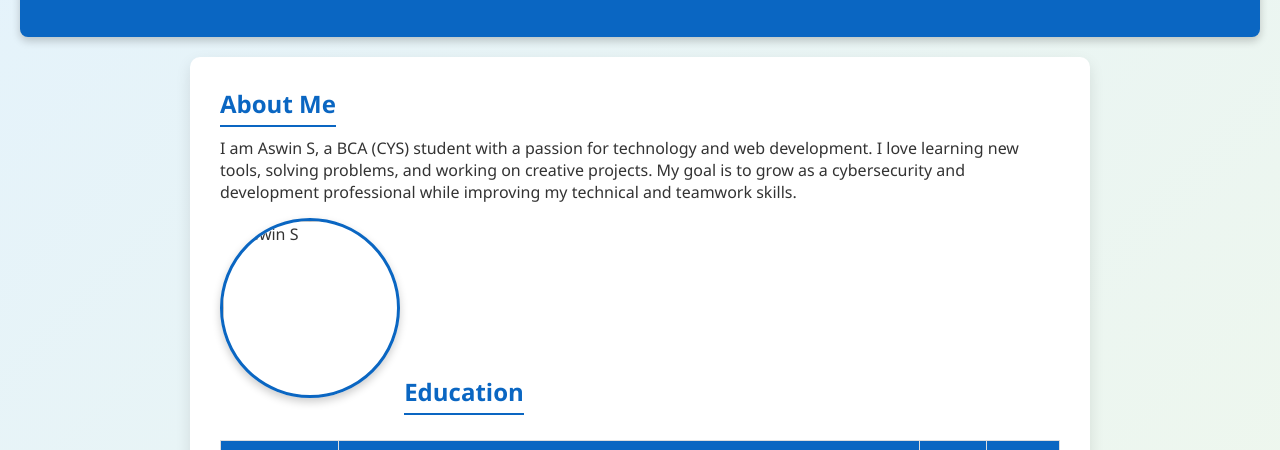
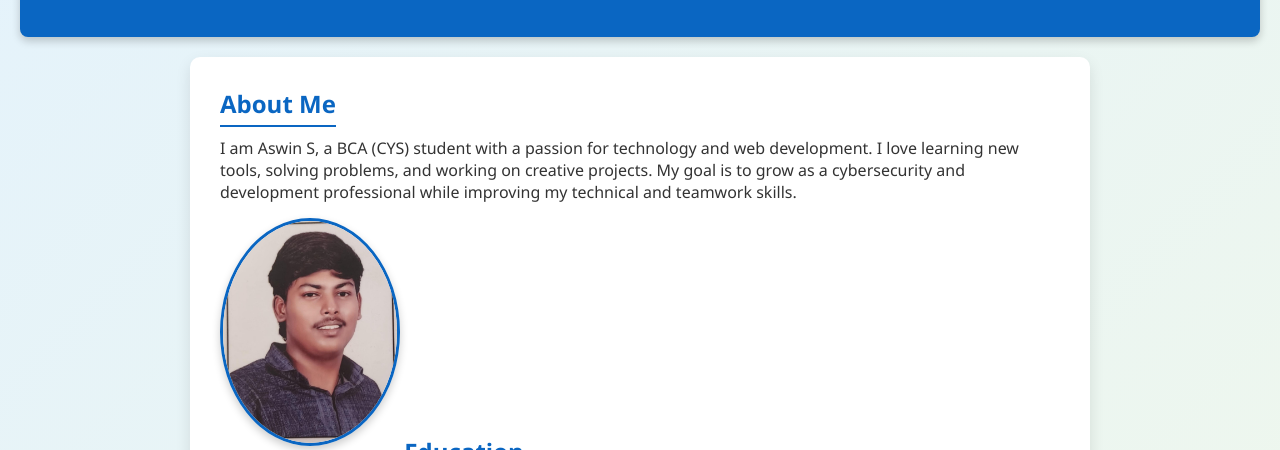
Before and after one commit to aswinsakthivel13-blip/ASWIN-S-PORTFOLIO-, a plain HTML site: page profile.html in a window 1280 px wide. Shown: the part 350-800 px from the top of the page. Drawn offline with Linux system fonts and the light colour scheme.

Commit message:
Update profile.html

```diff
--- a/profile.html
+++ b/profile.html
@@ -182,7 +182,7 @@ Got it ✅ I’ve updated your degree, institution, year, and CGPA details corre
     <p>I am Aswin S, a BCA (CYS) student with a passion for technology and web development.
        I love learning new tools, solving problems, and working on creative projects.
        My goal is to grow as a cybersecurity and development professional while improving my technical and teamwork skills.</p>
-    <img src="your-photo.jpg" alt="Aswin S">
+    <img src="IMG-20250531-WA0003.jpg" alt="Aswin S">
 
     <h2>Education</h2>
     <table>
```
